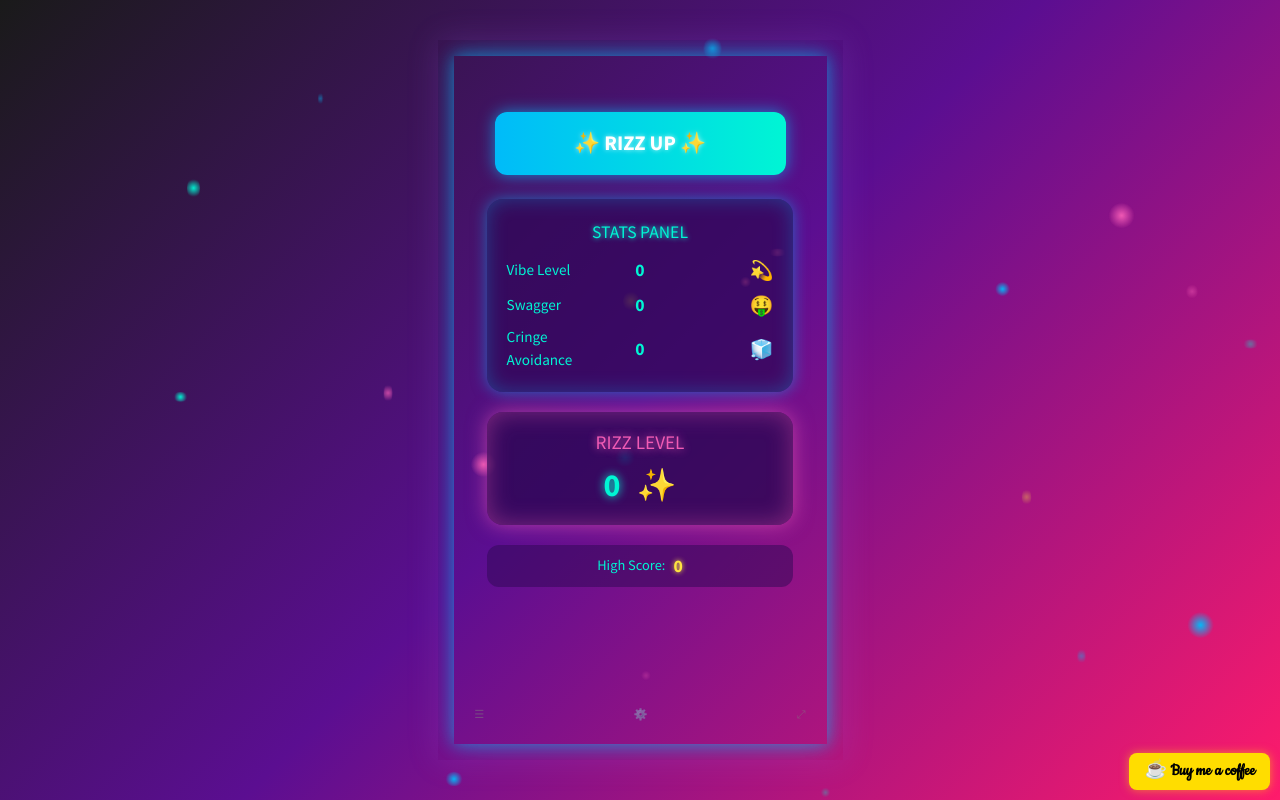
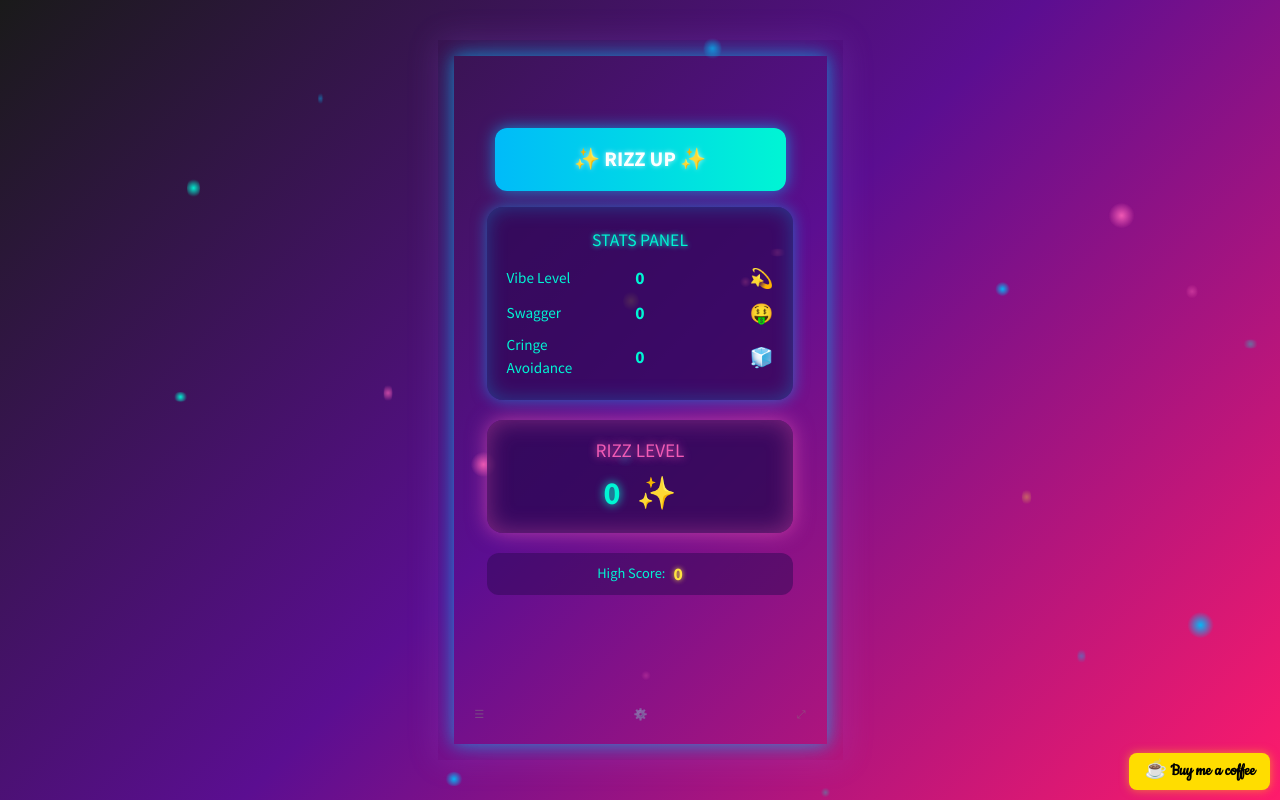
Before and after one commit to declanshanaghy/rizz-power-up, a React (Vite) app in the folder apps/frontend/: page / in a window 1280 px wide. Built offline with nearby package versions, Linux system fonts and the light colour scheme.

Commit message:
Ensure 5% space above Rizz Up Button
- Changed header space div height from 1rem to 5vh with a minimum height of 1.5rem
- Removed top/bottom margin from Buttons Container since we now have dedicated header space
- This ensures consistent 5% spacing above the Rizz Up Button

API Cost: /bin/sh.56

```diff
--- a/apps/frontend/src/App.tsx
+++ b/apps/frontend/src/App.tsx
@@ -366,13 +366,13 @@ function App() {
           padding: 'clamp(0.5rem, 2vmin, 1rem)',
           boxSizing: 'border-box'
         }}>
-          {/* Header space - title removed */}
-          <div style={{ height: '1rem' }}></div>
+          {/* Header space - ensuring 5% space above Rizz Up Button */}
+          <div style={{ height: '5vh', minHeight: '1.5rem' }}></div>
 
           {/* Buttons Container - Both buttons in one component */}
           <div className="flex flex-col items-center justify-center w-full" style={{
             maxWidth: 'min(calc(100% - clamp(20px, 5vw, 50px)), 400px)',
-            margin: 'clamp(0.25rem, 1.5vmin, 0.5rem) auto',
+            margin: '0 auto', // Removed top/bottom margin since we have the header space div
             gap: 'clamp(0.5rem, 2vmin, 0.75rem)', // Consistent spacing between buttons
             flex: '0 0 auto' // Prevent flex growth/shrink
           }}>
```
